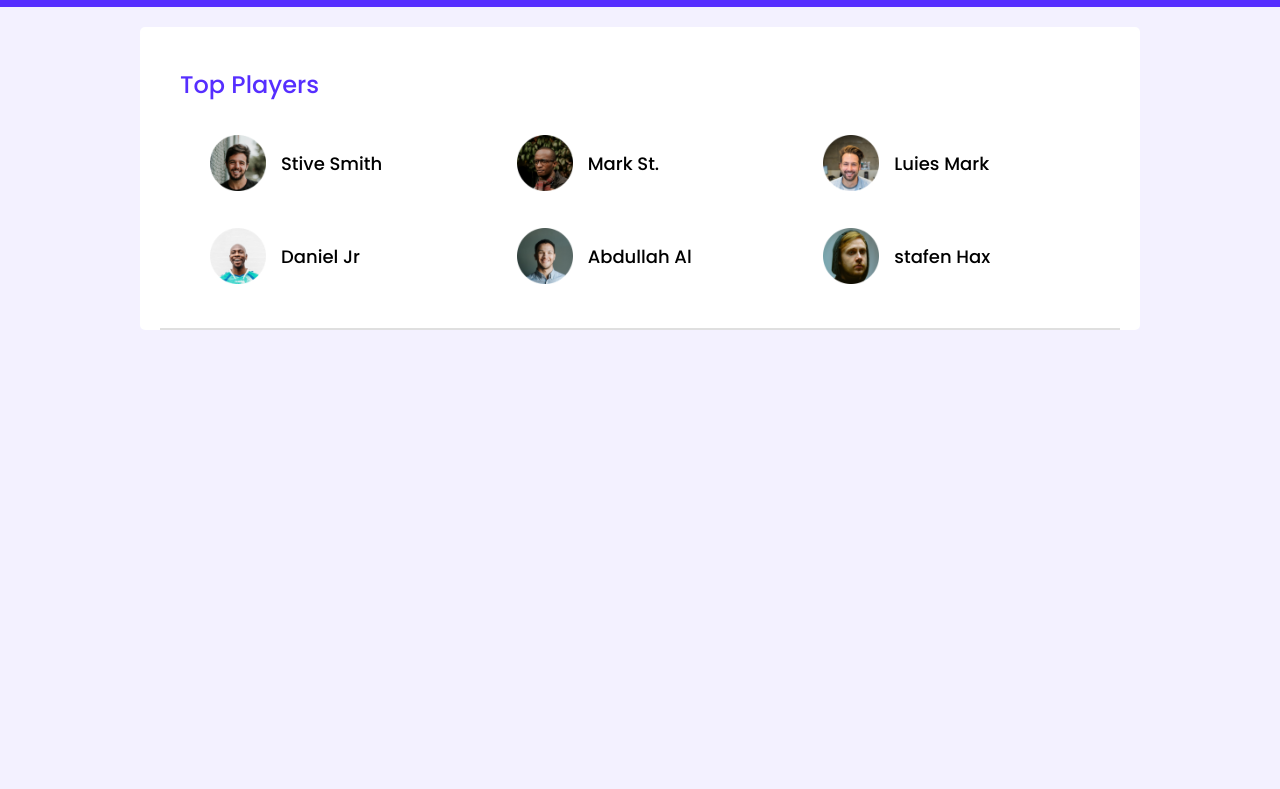
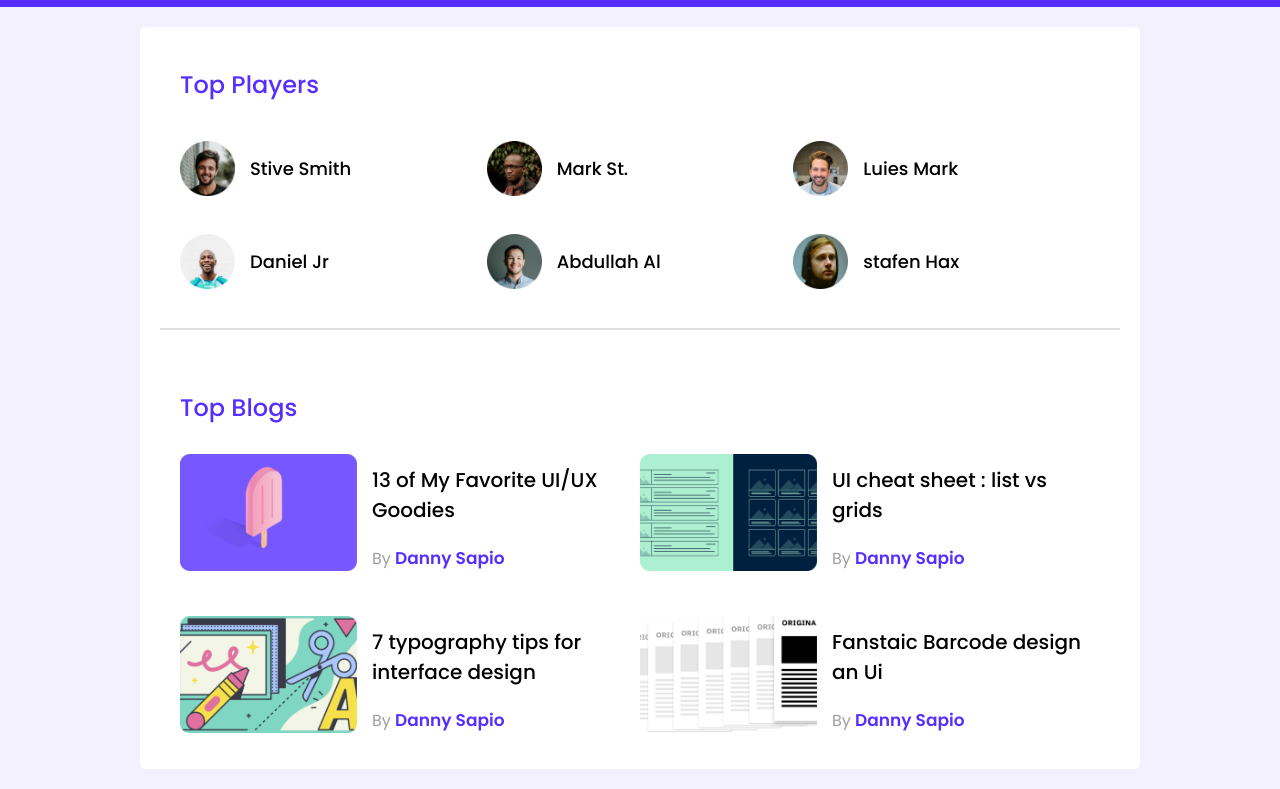
Before and after one commit to amir370260/leader-board, a plain HTML site: page index.html in a window 1280 px wide. Shown: the part 71-860 px from the top of the page. Before the commit the page ends 800 px from the top, so only its background shows below. Drawn offline with Linux system fonts and the light colour scheme.

Commit message:
top blogs added

```diff
--- a/css/style.css
+++ b/css/style.css
@@ -75,14 +75,56 @@ top players css
 .player {
     display: flex;
     align-items: center;
-    margin: 10px 30px 20px;
+    margin: 15px 0px 15px;
 }
 .player img {
-    width: 56px;
-    height: 56px;
+    width: 55px;
+    height: 55px;
 }
 .player h3{
     font-size: 18px;
     font-weight: 500;
     margin-left: 15px;
 }
+
+/* ******************************
+top blogs css
+*************************** */
+.top-blogs h2{
+    font-size: 24px;
+    color: #562EFF;
+    font-weight: 500;
+}
+.top-blogs {
+    padding: 20px;
+    margin: 20px;
+}
+.blogs{
+    display: grid;
+    grid-template-columns: repeat(2,1fr);
+    grid-row-gap: 20px;
+}
+.blog{
+    display: flex;
+   align-items: center;
+}
+.blog img{
+    width: 177px;
+    height: 117px;
+}
+.blog-info{
+    margin-left: 15px;
+}
+.b-title{
+    font-size: 20px;
+    font-weight: 500;
+}
+.auther{
+    color:  #9F9F9F;
+    font-size:16px;
+}
+.auther a{
+    color: #562EFF;
+    font-size: 17px;
+    font-weight: 600;
+}
--- a/index.html
+++ b/index.html
@@ -42,6 +42,8 @@
         <section>
             <div class="container s-con">
                 <div class="both">
+                    <!-- top players section start -->
+
                     <div class="top-players">
                         <h2>Top Players</h2>
                         <div class="players">
@@ -71,6 +73,55 @@
                             </div>
                         </div>
                     </div>
+
+                    <!-- top players section end -->
+
+                    <!-- top blogs section start -->
+                    <div class="top-blogs">
+                        <h2>Top Blogs</h2>
+                        <div class="blogs">
+                            <article class="blog">
+                                <div class="thumbnail">
+                                    <img src="images/blogs/blog-1.png" alt="">
+                                </div>
+                                <div class="blog-info">
+                                    <h3 class="b-title">13 of My Favorite
+                                        UI/UX Goodies</h3>
+                                    <p class="auther">By <a href="">Danny Sapio</a></p>
+                                </div>
+                            </article>
+                            <article class="blog">
+                                <div class="thumbnail">
+                                    <img src="images/blogs/blog-2.png" alt="">
+                                </div>
+                                <div class="blog-info">
+                                    <h3 class="b-title">UI cheat sheet :
+                                        list vs grids</h3>
+                                    <p class="auther">By <a href="">Danny Sapio</a></p>
+                                </div>
+                            </article>
+                            <article class="blog">
+                                <div class="thumbnail">
+                                    <img src="images/blogs/blog-3.png" alt="">
+                                </div>
+                                <div class="blog-info">
+                                    <h3 class="b-title">7 typography tips
+                                        for interface design</h3>
+                                    <p class="auther">By <a href="">Danny Sapio</a></p>
+                                </div>
+                            </article>
+                            <article class="blog">
+                                <div class="thumbnail">
+                                    <img src="images/blogs/blog-4.png" alt="">
+                                </div>
+                                <div class="blog-info">
+                                    <h3 class="b-title">Fanstaic Barcode design an Ui</h3>
+                                    <p class="auther">By <a href="">Danny Sapio</a></p>
+                                </div>
+                            </article>
+                        </div>
+                    </div>
+                    <!-- top blogs section end -->
                 </div>
             </div>
         </section>
```
